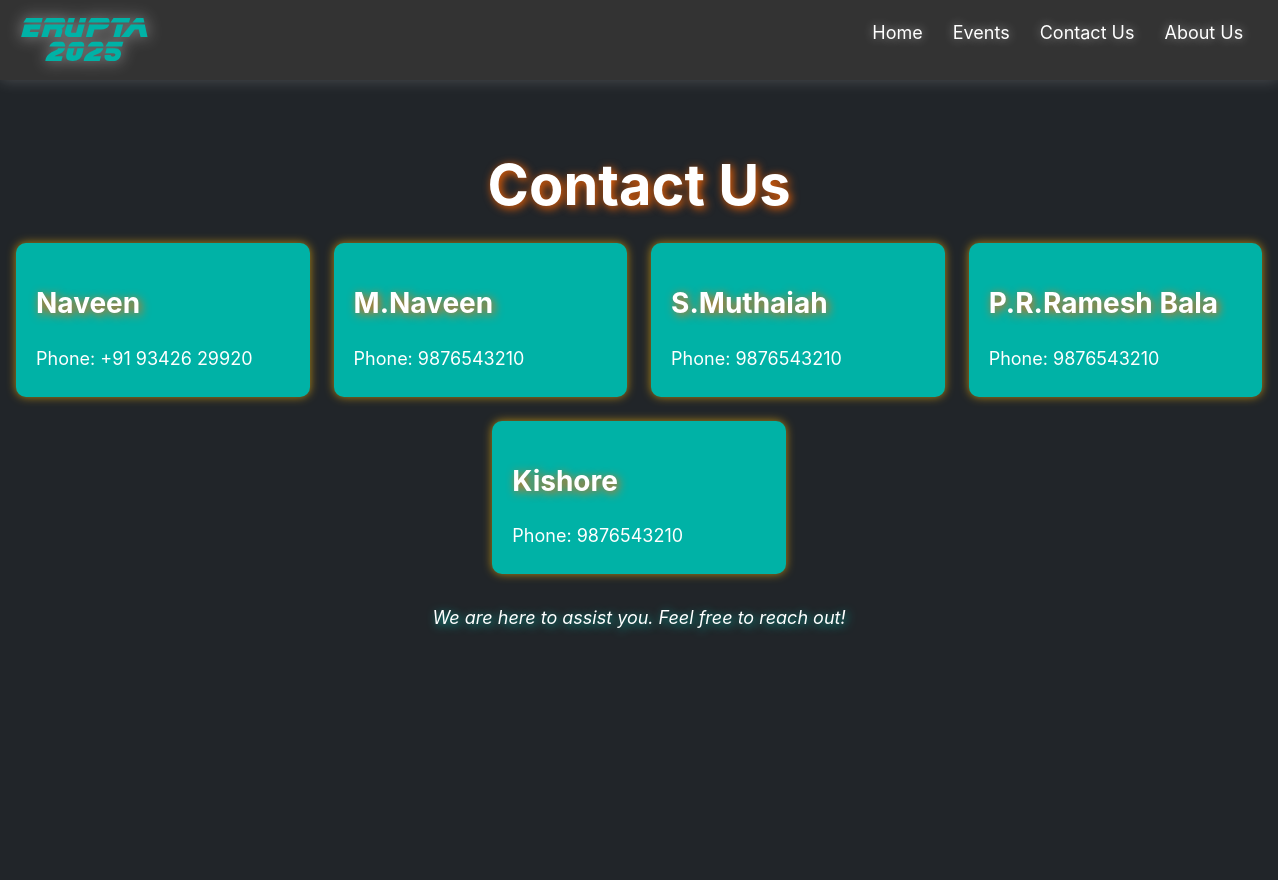
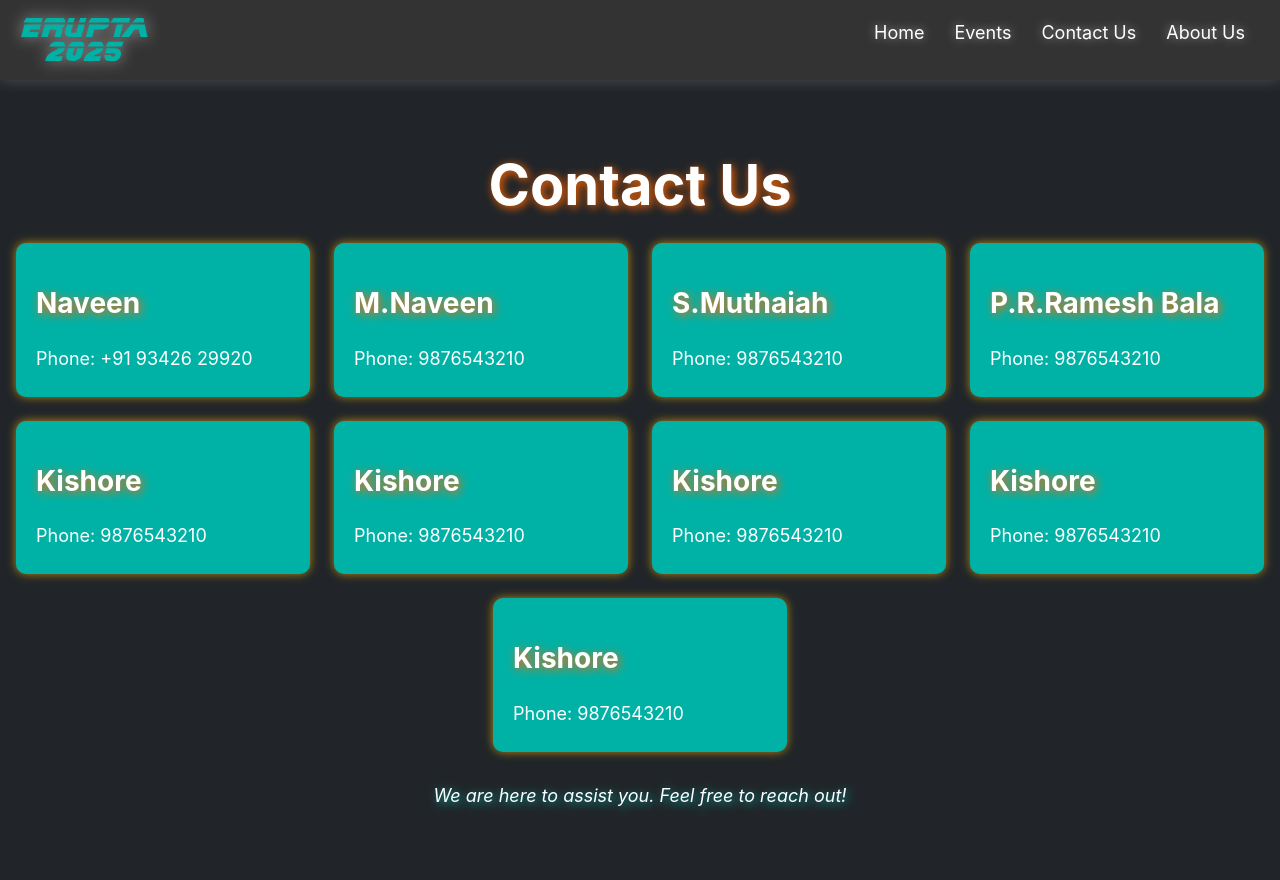
Before and after one commit to sakthi250/sympo2, a React (Vite) app: page /contact in a window 1280 px wide. Built offline with nearby package versions, Linux system fonts and the light colour scheme.

Commit message:
bug fixex in contacts

```diff
--- a/src/components/About/About.jsx
+++ b/src/components/About/About.jsx
@@ -47,6 +47,11 @@ const About = () => {
       },
       {
         name: "Monica",
+        role: "Graphic Design",
+        image: "https://via.placeholder.com/150/4169e1/fff?text=David",
+      },
+      {
+        name: "mohamed apsar",
         role: "Graphic Design",
         image: "https://via.placeholder.com/150/4169e1/fff?text=David",
       },
--- a/src/components/Contact/index.jsx
+++ b/src/components/Contact/index.jsx
@@ -28,6 +28,22 @@ const ContactUs = () => {
           <h3 className="my-4 neon-text default-cursor">Kishore</h3>
           <p className="contact-info">Phone: 9876543210</p>
         </div>
+        <div className="contact-card">
+          <h3 className="my-4 neon-text default-cursor">Kishore</h3>
+          <p className="contact-info">Phone: 9876543210</p>
+        </div>
+        <div className="contact-card">
+          <h3 className="my-4 neon-text default-cursor">Kishore</h3>
+          <p className="contact-info">Phone: 9876543210</p>
+        </div>
+        <div className="contact-card">
+          <h3 className="my-4 neon-text default-cursor">Kishore</h3>
+          <p className="contact-info">Phone: 9876543210</p>
+        </div>
+        <div className="contact-card">
+          <h3 className="my-4 neon-text default-cursor">Kishore</h3>
+          <p className="contact-info">Phone: 9876543210</p>
+        </div>
       </div>
 
       <div className="contact-footer w-100">
```
